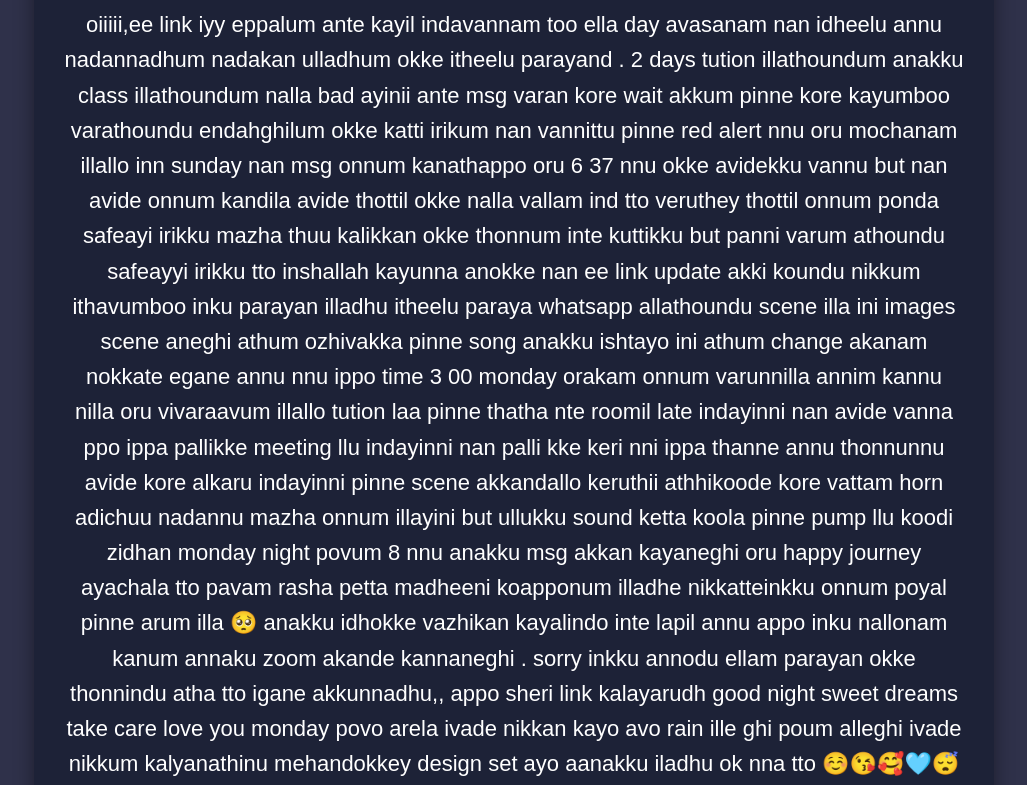
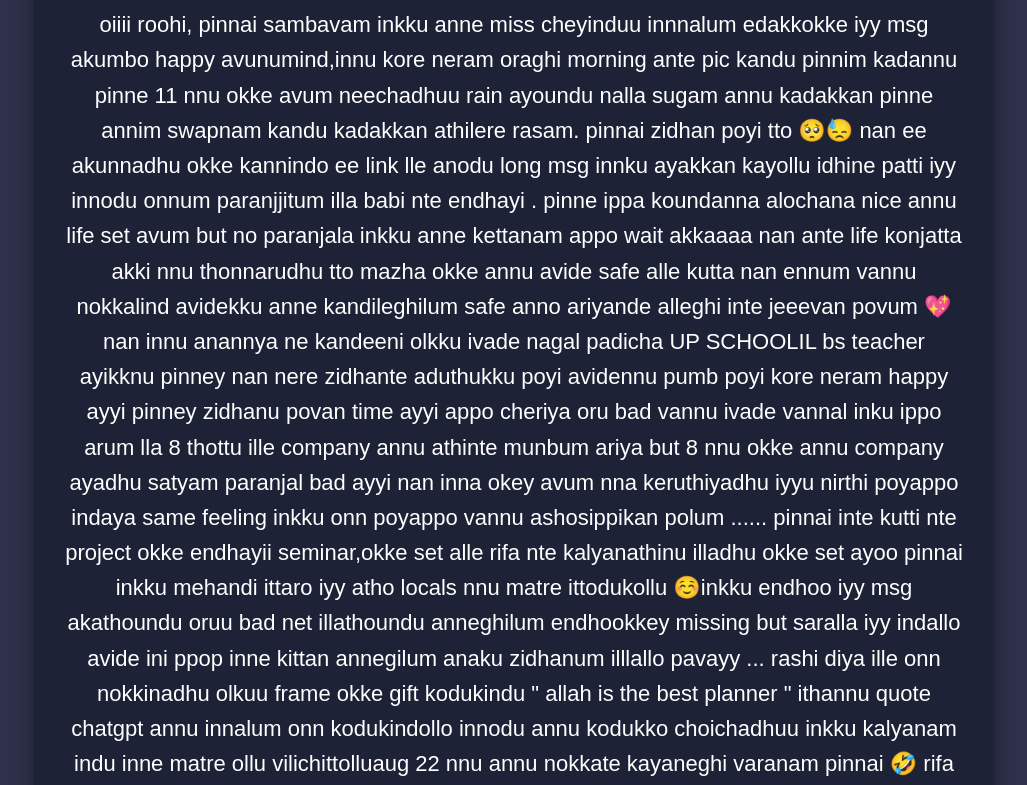
Before and after one commit to amjadhananmk-spec/diyas-card, a plain HTML site: page index.html in a window 1280 px wide. Shown: the part 304-1089 px from the top of the page, without its empty margins (126-1153 px from the left). Drawn offline with Linux system fonts and the light colour scheme.

Commit message:
Update index.html

```diff
--- a/index.html
+++ b/index.html
@@ -2,7 +2,7 @@
 <html>
 
 <head>
-    <title>Happy Boyfriend Day ❤️</title>
+    <title>just a msg for you ❤️</title>
 
     <link rel="stylesheet" href="style.css">
 </head>
@@ -10,33 +10,44 @@
 <body>
 
     <audio id="bgMusic" autoplay loop>
-    <source src="music.mp3" type="audio/mp3">
+    <source src="vittu ponna vasalile.mp3" type="audio/mp3">
     </audio>
     <button onclick="playMusic()">▶️ click this it's for you roohi </button>
 
     <div class="card">
 
-        <h1>💖 Happy boyfriend Day  💖</h1>
+        <h1>💖 Happy alle kutta  💖</h1>
 
-        <h2>For your husy ❤️</h2>
+        <h2>For your husy is worry ❤️</h2>
 
         <p>
-           oiiiii,ee link   iyy eppalum ante kayil indavannam too ella day avasanam nan idheelu annu nadannadhum nadakan ulladhum okke
-            itheelu parayand . 2 days tution illathoundum anakku class illathoundum nalla bad ayinii ante msg varan kore wait akkum pinne
-            kore kayumboo varathoundu endahghilum okke katti irikum nan vannittu pinne red alert nnu oru mochanam illallo
-            inn sunday nan msg onnum kanathappo oru 6 37 nnu okke avidekku vannu but nan avide onnum kandila avide thottil okke nalla
-            vallam ind tto veruthey thottil onnum ponda safeayi irikku mazha thuu kalikkan okke  thonnum inte kuttikku but panni varum
-            athoundu safeayyi irikku tto inshallah kayunna anokke nan ee link update akki koundu nikkum ithavumboo inku parayan illadhu
-            itheelu paraya whatsapp allathoundu scene illa ini images scene aneghi athum ozhivakka pinne song anakku ishtayo ini athum change
-            akanam nokkate egane annu nnu ippo time 3 00 monday orakam onnum varunnilla annim kannu nilla oru vivaraavum illallo tution laa
-            pinne thatha  nte roomil late indayinni nan avide vanna ppo ippa pallikke meeting llu indayinni nan palli kke keri nni ippa thanne
-            annu thonnunnu  avide kore alkaru indayinni pinne scene akkandallo keruthii athhikoode kore vattam horn adichuu nadannu mazha
-            onnum illayini but ullukku sound ketta koola pinne pump llu koodi zidhan monday night povum 8 nnu anakku msg akkan kayaneghi oru
-            happy journey ayachala tto pavam rasha petta madheeni koapponum illadhe nikkatteinkku onnum poyal pinne arum illa 🥺 anakku idhokke
-            vazhikan kayalindo inte lapil annu appo inku nallonam kanum annaku zoom akande kannaneghi . sorry inkku annodu ellam parayan okke
-            thonnindu atha tto igane akkunnadhu,, appo sheri link kalayarudh good night sweet   dreams take care love you monday povo arela
-            ivade nikkan kayo avo rain ille ghi poum alleghi ivade nikkum kalyanathinu  mehandokkey design set ayo aanakku iladhu ok nna tto
-
+           oiiii roohi,
+            pinnai sambavam inkku anne miss cheyinduu innnalum edakkokke iyy msg akumbo happy avunumind,innu kore neram oraghi
+            morning ante pic kandu pinnim kadannu pinne 11 nnu okke avum neechadhuu rain ayoundu nalla sugam annu kadakkan pinne
+            annim swapnam kandu kadakkan athilere rasam. pinnai zidhan poyi tto 🥺😓 nan ee akunnadhu  okke kannindo ee link lle anodu
+            long msg innku ayakkan kayollu idhine patti iyy innodu onnum paranjjitum illa babi  nte endhayi . pinne ippa koundanna alochana
+            nice annu life set avum but no paranjala inkku anne kettanam appo wait akkaaaa  nan ante life konjatta akki nnu thonnarudhu tto
+            mazha okke annu avide safe alle kutta nan ennum vannu nokkalind avidekku anne kandileghilum safe anno ariyande alleghi inte
+            jeeevan povum 💖 nan innu anannya ne kandeeni olkku ivade nagal padicha UP SCHOOLIL bs teacher ayikknu pinney nan nere zidhante
+            aduthukku poyi avidennu pumb poyi  kore neram happy ayyi pinney zidhanu povan time ayyi appo cheriya oru bad vannu ivade vannal
+            inku ippo arum lla 8 thottu ille company annu athinte munbum ariya but 8 nnu okke annu company ayadhu satyam paranjal bad ayyi
+            nan inna okey avum nna keruthiyadhu iyyu nirthi poyappo indaya same feeling inkku onn poyappo vannu ashosippikan polum ......
+            pinnai inte kutti nte project okke endhayii seminar,okke set alle rifa nte kalyanathinu illadhu okke set ayoo pinnai inkku mehandi
+            ittaro iyy atho locals nnu matre ittodukollu ☺️inkku endhoo iyy msg akathoundu oruu bad net illathoundu anneghilum endhookkey
+            missing but saralla iyy indallo avide ini ppop inne kittan annegilum anaku zidhanum illlallo pavayy ...
+            rashi   diya ille onn nokkinadhu olkuu frame okke gift kodukindu " allah is the best planner " ithannu quote chatgpt annu innalum
+            onn kodukindollo innodu annu kodukko choichadhuu inkku kalyanam indu inne matre ollu  vilichittolluaug 22 nnu annu nokkate kayaneghi
+            varanam pinnai  🤣 rifa ntee kalyanathinnu chekkan mare nokki mootil nadaakanda ivade ellam ariyunna oral ind so you are under
+            cctv control 🤣 inkku nokkallo lle koyappilllallo nan hubikkane maranam ivadepadippu sheri avunnilla pinnai ellam kanakkanu anne
+            kannanum kayunnilla friday happy ayini but monday kannam nnu hope indayounu cheriya oru sad ippo chovayichimm govindha saralla
+            ayinteedayilu varunna alochana onnum innodu parayanda nadakoolallo pinne endhi na innodu parayunnadhu ini koodi   begerakan🤣
+            nan ivade pray akkumbo eganeya kutta anne vere oaralu kettta 🧠🤲🏻 ippo pattonum padi tharallilla saralla nan anakum vendi
+            paatu okke set akindallo pinnay iiyy ee link the vayikkal indoo atho nan verthey anno aneghi parayanam tto ippo 2 30 avan ayii
+            innkku annodu igane ookke paranjju irikan poodhi illadhokke igane type akki irikannu panni anne miss onnum cheyunnilla nnalum
+            iyyu super allley inne miss cheyindoo heyyy nan local alleee iyyokke main alley
+            inte kutta happy ayi irikku  endhaghilum indakki parayoundi net kitto nokku game kalicu kandu keduaruthiya mandakku nan kuthum
+            verum phone mme thenne annu nnna nnu inku kittiya news tv,phone,computer ithanne annu nnannallo vivarem orakkam ,theeta athu nokkikko
+            athinnu nan onnum parayunnilla inna ayikotte koreayii 50 line ayyi lapil appo phonil kore indakum good morning ,sweet life ,take care
             ☺️😘🥰🩵😴😍🥰😘🥺😓💋👄🫱🏽‍🫲🏻🫵🏻👋🏻🫂🧚🏻🧚🏻👼🏻🕺🏻❤️🩷💚🩵💙🖤💘💗💓💞❣️❤️‍🔥
         </p>
 
```
